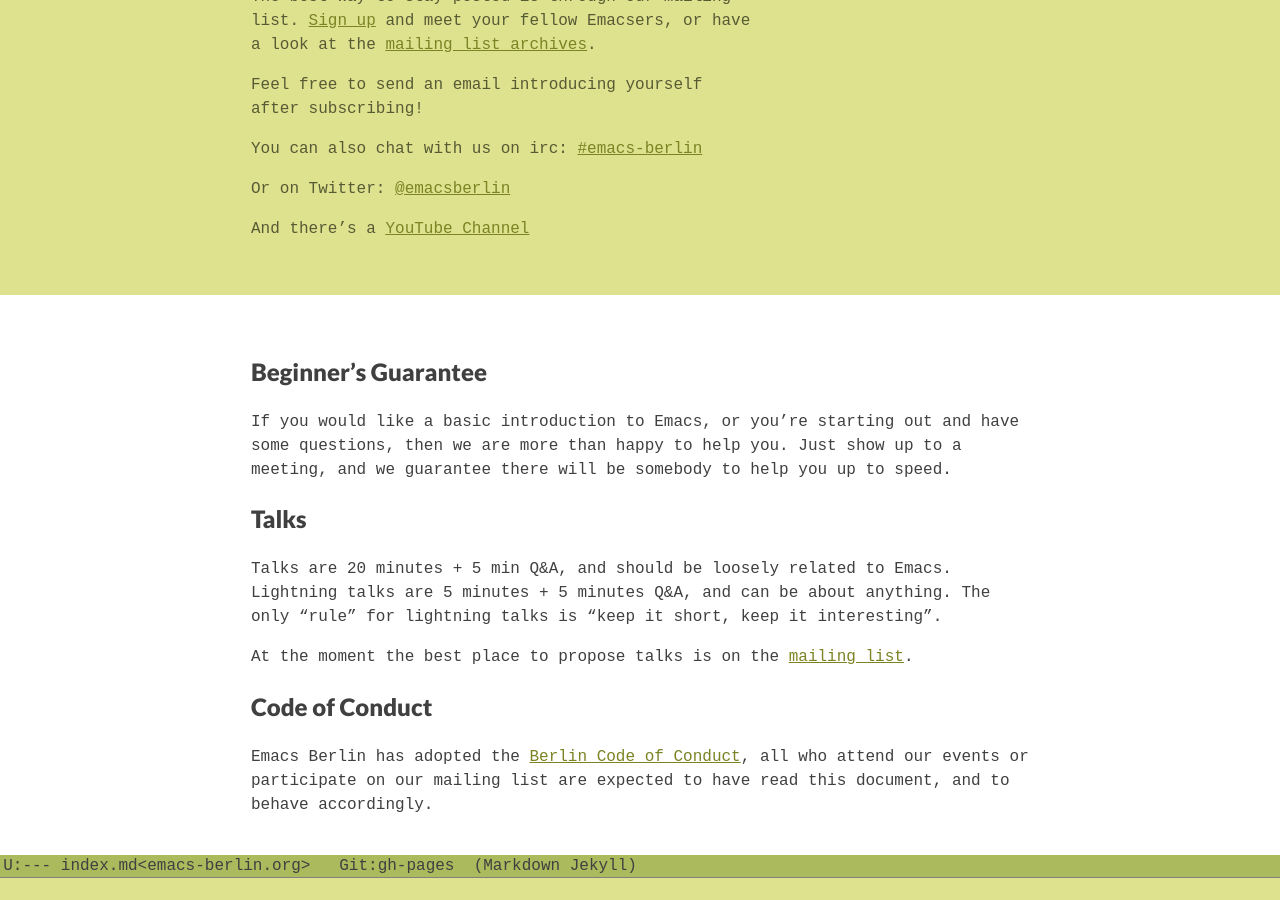
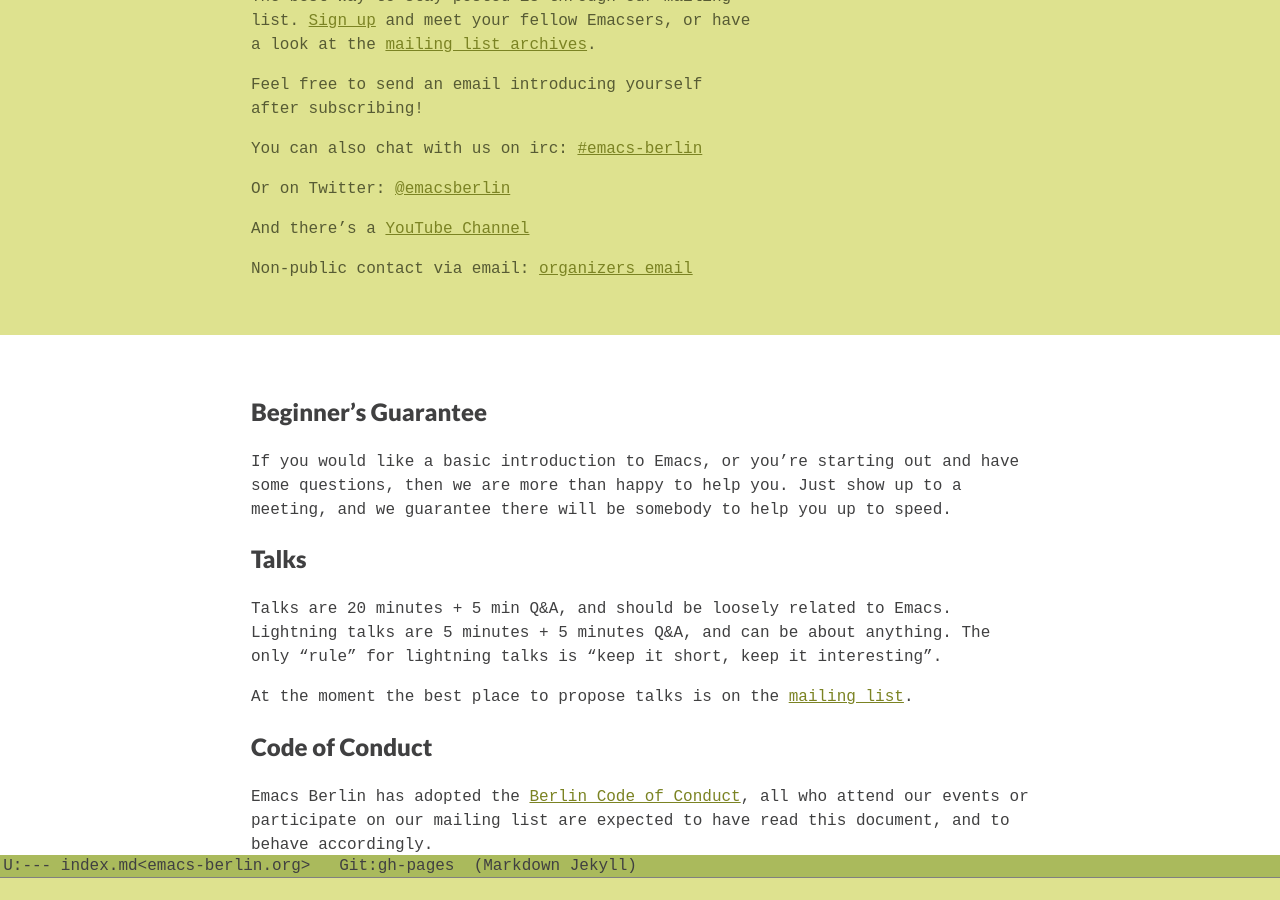
Before and after one commit to emacs-berlin/emacs-berlin.org, a Jekyll site: the page built from index.md, in a window 1280 px wide and 900 px high, scrolled down 1347 px. Built offline with Jekyll 4.4.1, drawn with Linux system fonts in a browser that asks for light colours.

Commit message:
Add possibility to contact organizers non-publicly via email

```diff
--- a/index.md
+++ b/index.md
@@ -61,6 +61,8 @@
 [@emacsberlin](https://twitter.com/emacsberlin)
 
 And there's a [YouTube Channel](https://www.youtube.com/channel/UC1O8700SW-wuC4fvDEoGzOw) <span class='text-cursor'>&nbsp;</span>
+
+Non-public contact via email: [organizers email][contact]
 
 </div>
 <div class="medium-4 columns">
@@ -148,4 +150,5 @@
 
 [ml]: https://mailb.org/mailman/listinfo/emacs-berlin "Mailing List"
 [mla]: https://mailb.org/pipermail/emacs-berlin/ "Mailing List Archive"
+[contact]: mailto:emacs-berlin-owner@emacs-berlin.org "Send an email to organizers"
 [ghi]: https://github.com/emacs-berlin/emacs-berlin.org/issues "emacs-berlin GitHub Issues"
```
